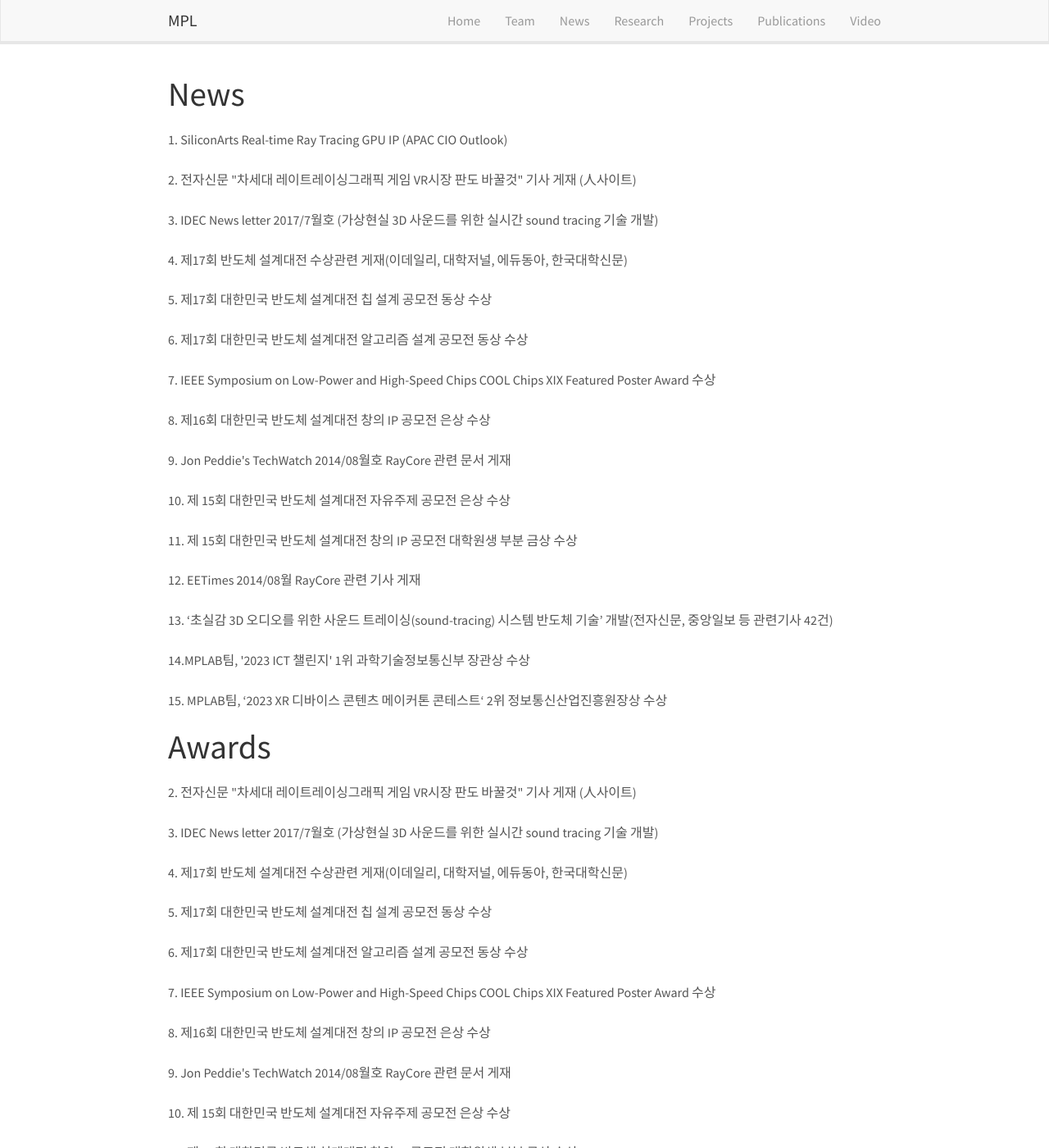
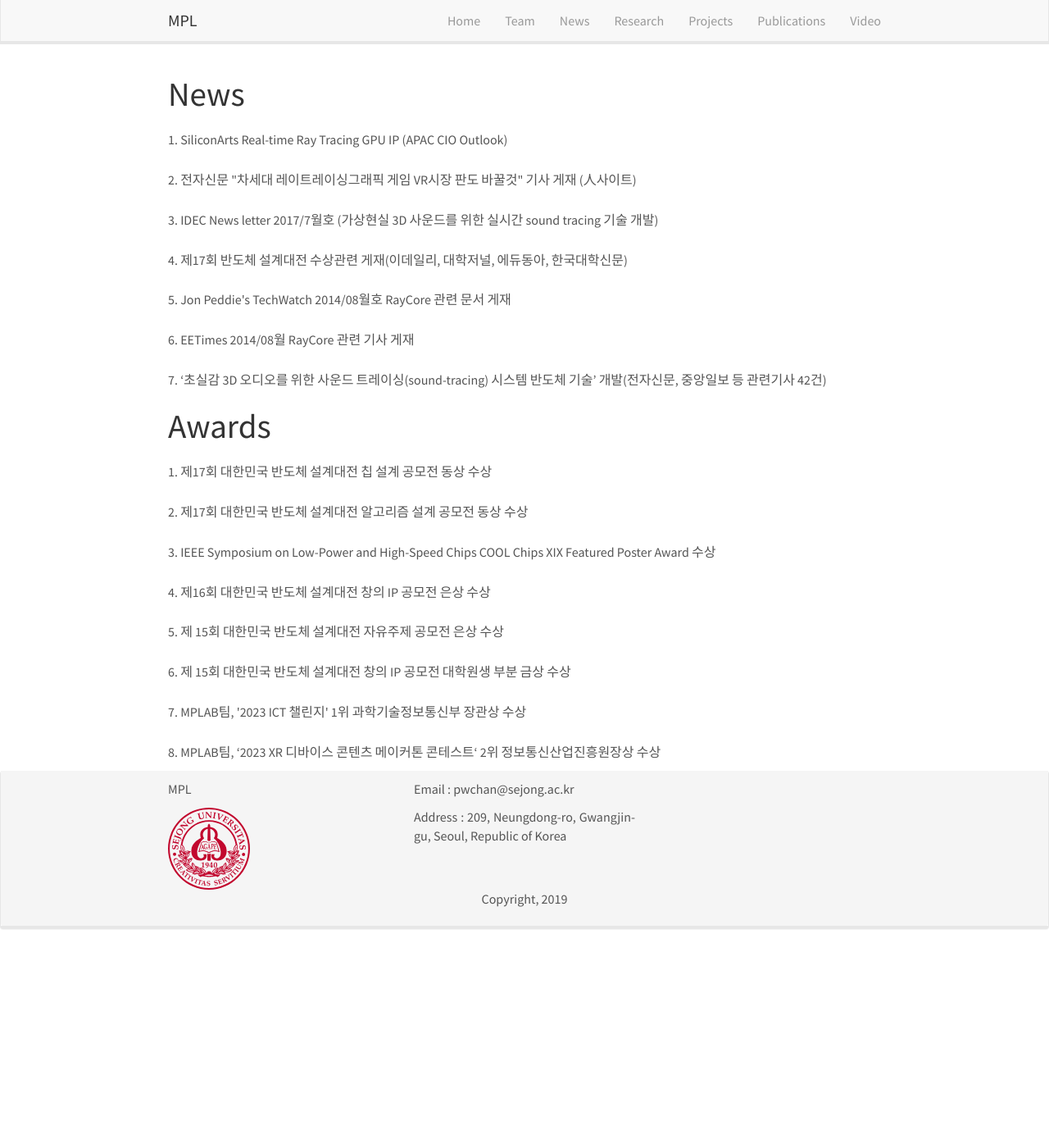
Before and after one commit to MPLRayman/webtest2, a Jekyll site: the page built from _pages/news.html, in a window 1280 px wide and 1400 px high. Shown: the whole window at 82% size. Built offline with Jekyll 4.4.1, drawn with Linux system fonts in a browser that asks for light colours; nearby versions of some CDN libraries; some of the changed text lies outside the part shown.

Commit message:
Update News page

```diff
--- a/_data/awards.yml
+++ b/_data/awards.yml
@@ -1,14 +1,8 @@
-- content: 2. 전자신문 "차세대 레이트레이싱그래픽 게임 VR시장 판도 바꿀것" 기사 게재 (人사이트)
-- content: 3. IDEC News letter 2017/7월호 (가상현실 3D 사운드를 위한 실시간 sound tracing 기술 개발)
-- content: 4. 제17회 반도체 설계대전 수상관련 게재(이데일리, 대학저널, 에듀동아, 한국대학신문)
-- content: 5. 제17회 대한민국 반도체 설계대전 칩 설계 공모전 동상 수상
-- content: 6. 제17회 대한민국 반도체 설계대전 알고리즘 설계 공모전 동상 수상
-- content: 7. IEEE Symposium on Low-Power and High-Speed Chips COOL Chips XIX Featured Poster Award 수상
-- content: 8. 제16회 대한민국 반도체 설계대전 창의 IP 공모전 은상 수상
-- content: 9. Jon Peddie's TechWatch 2014/08월호 RayCore 관련 문서 게재
-- content: 10. 제 15회 대한민국 반도체 설계대전 자유주제 공모전 은상 수상
-- content: 11. 제 15회 대한민국 반도체 설계대전 창의 IP 공모전 대학원생 부분 금상 수상
-- content: 12. EETimes 2014/08월 RayCore 관련 기사 게재
-- content: 13. ‘초실감 3D 오디오를 위한 사운드 트레이싱(sound-tracing) 시스템 반도체 기술’ 개발(전자신문, 중앙일보 등 관련기사 42건)
-- content: 14.MPLAB팀, '2023 ICT 챌린지' 1위 과학기술정보통신부 장관상 수상
-- content: 15. MPLAB팀, ‘2023 XR 디바이스 콘텐츠 메이커톤 콘테스트‘ 2위 정보통신산업진흥원장상 수상
+- content: 1. 제17회 대한민국 반도체 설계대전 칩 설계 공모전 동상 수상
+- content: 2. 제17회 대한민국 반도체 설계대전 알고리즘 설계 공모전 동상 수상
+- content: 3. IEEE Symposium on Low-Power and High-Speed Chips COOL Chips XIX Featured Poster Award 수상
+- content: 4. 제16회 대한민국 반도체 설계대전 창의 IP 공모전 은상 수상
+- content: 5. 제 15회 대한민국 반도체 설계대전 자유주제 공모전 은상 수상
+- content: 6. 제 15회 대한민국 반도체 설계대전 창의 IP 공모전 대학원생 부분 금상 수상
+- content: 7. MPLAB팀, '2023 ICT 챌린지' 1위 과학기술정보통신부 장관상 수상
+- content: 8. MPLAB팀, ‘2023 XR 디바이스 콘텐츠 메이커톤 콘테스트‘ 2위 정보통신산업진흥원장상 수상
--- a/_data/news.yml
+++ b/_data/news.yml
@@ -2,14 +2,6 @@
 - content: 2. 전자신문 "차세대 레이트레이싱그래픽 게임 VR시장 판도 바꿀것" 기사 게재 (人사이트)
 - content: 3. IDEC News letter 2017/7월호 (가상현실 3D 사운드를 위한 실시간 sound tracing 기술 개발)
 - content: 4. 제17회 반도체 설계대전 수상관련 게재(이데일리, 대학저널, 에듀동아, 한국대학신문)
-- content: 5. 제17회 대한민국 반도체 설계대전 칩 설계 공모전 동상 수상
-- content: 6. 제17회 대한민국 반도체 설계대전 알고리즘 설계 공모전 동상 수상
-- content: 7. IEEE Symposium on Low-Power and High-Speed Chips COOL Chips XIX Featured Poster Award 수상
-- content: 8. 제16회 대한민국 반도체 설계대전 창의 IP 공모전 은상 수상
-- content: 9. Jon Peddie's TechWatch 2014/08월호 RayCore 관련 문서 게재
-- content: 10. 제 15회 대한민국 반도체 설계대전 자유주제 공모전 은상 수상
-- content: 11. 제 15회 대한민국 반도체 설계대전 창의 IP 공모전 대학원생 부분 금상 수상
-- content: 12. EETimes 2014/08월 RayCore 관련 기사 게재
-- content: 13. ‘초실감 3D 오디오를 위한 사운드 트레이싱(sound-tracing) 시스템 반도체 기술’ 개발(전자신문, 중앙일보 등 관련기사 42건)
-- content: 14.MPLAB팀, '2023 ICT 챌린지' 1위 과학기술정보통신부 장관상 수상
-- content: 15. MPLAB팀, ‘2023 XR 디바이스 콘텐츠 메이커톤 콘테스트‘ 2위 정보통신산업진흥원장상 수상
+- content: 5. Jon Peddie's TechWatch 2014/08월호 RayCore 관련 문서 게재
+- content: 6. EETimes 2014/08월 RayCore 관련 기사 게재
+- content: 7. ‘초실감 3D 오디오를 위한 사운드 트레이싱(sound-tracing) 시스템 반도체 기술’ 개발(전자신문, 중앙일보 등 관련기사 42건)
--- a/_pages/news.html
+++ b/_pages/news.html
@@ -8,12 +8,12 @@ permalink: /news/
 <h1>{{page.title}}</h1>
 
 <ul class="list-unstyled">
-    {% for article in site.data.news%}
+    {% for article1 in site.data.news%}
         <li class="media">
             <div class="media-body">
-            <h4 class="mt-0 mb-1">{{ article.title }}</h4>
-            <p><small>{{ article.date }}</small></p>
-            {{ article.content }}
+            <h4 class="mt-0 mb-1">{{ article1.title }}</h4>
+            <p><small>{{ article1.date }}</small></p>
+            {{ article1.content }}
             </div>
         </li>
     {% endfor %}
@@ -22,12 +22,12 @@ permalink: /news/
 <h1>Awards</h1>
 
 <ul class="list-unstyled">
-    {% for article in site.data.awards%}
+    {% for article2 in site.data.awards%}
         <li class="media">
             <div class="media-body">
-            <h4 class="mt-0 mb-1">{{ article.title }}</h4>
-            <p><small>{{ article.date }}</small></p>
-            {{ article.content }}
+            <h4 class="mt-0 mb-1">{{ article2.title }}</h4>
+            <p><small>{{ article2.date }}</small></p>
+            {{ article2.content }}
             </div>
         </li>
     {% endfor %}
```
